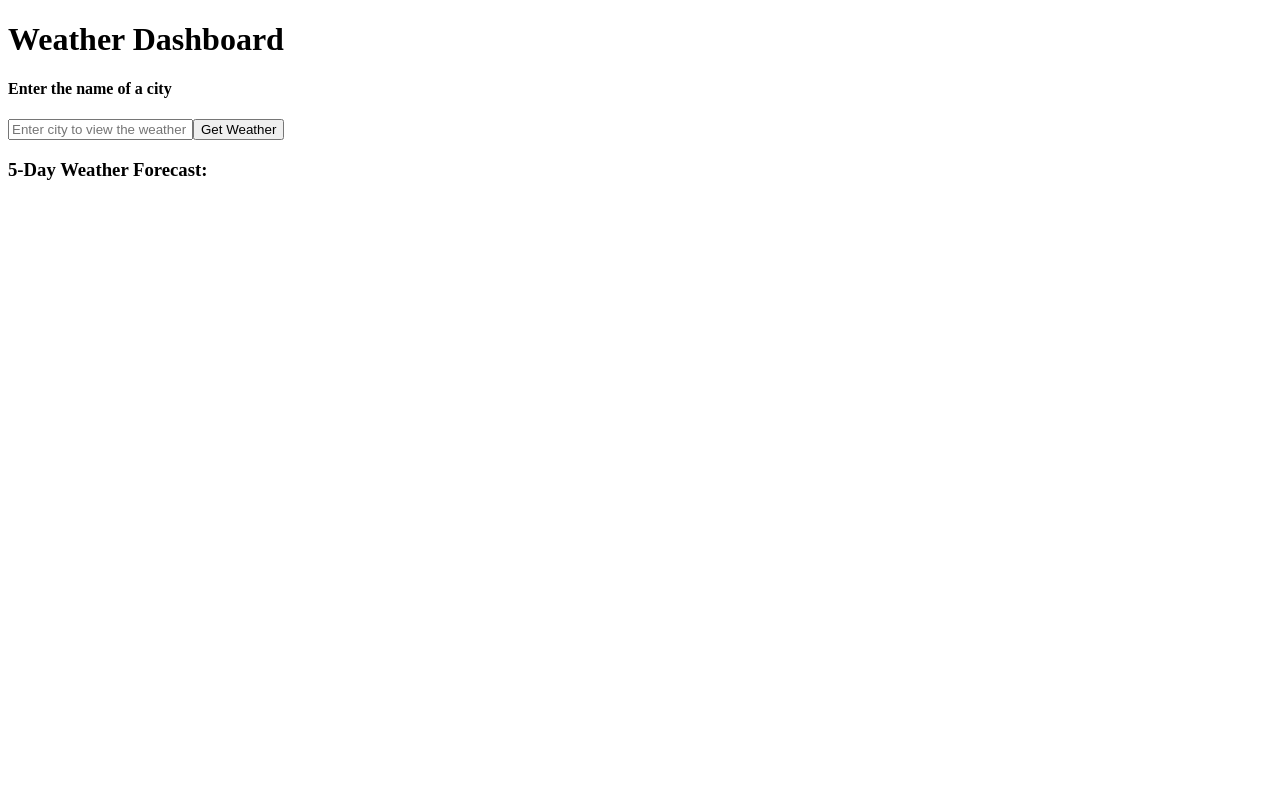
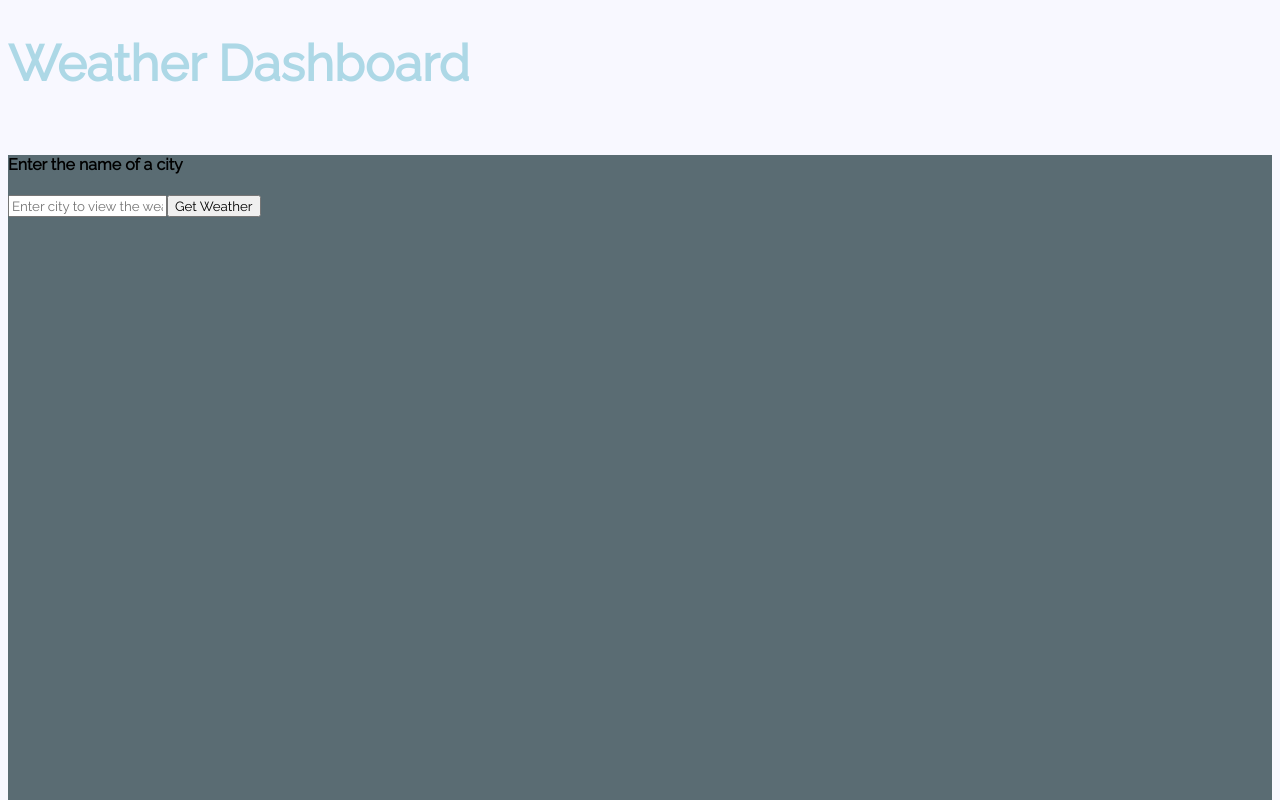
Before and after one commit to samkstark/weather-dashboard, a plain HTML site: page index.html in a window 1280 px wide. Shown: the top 800 px of the page. Drawn offline with Linux system fonts and the light colour scheme.

Commit message:
added first round css

```diff
--- a/assets/script.js
+++ b/assets/script.js
@@ -10,11 +10,11 @@ document.getElementById("searchBtn").addEventListener("click", function () {
     fetch(
         `https://api.openweathermap.org/data/2.5/forecast?q=${city.value}&units=metric&appid=46e193ff5a178d02cba4c8f7f600438b`
       )
-        .then(function (data) {
+        .then(function(data) {
           console.log(data);
           return data.json();
         })
-        .then(function (weatherData) {
+        .then(function(weatherData) {
           console.log(weatherData.list[0].main.temp);
         });
 });
--- a/assets/style.css
+++ b/assets/style.css
@@ -0,0 +1,50 @@
+* {
+    box-sizing: border-box;
+    font-family: 'Raleway', sans-serif;
+
+}
+
+body {
+    background-color: ghostwhite;
+}
+
+h1 {
+    font-size: 50px;
+    font-weight: bold;
+    color: lightblue;
+
+
+}
+
+#weather {
+    display: none;
+}
+
+.navbar {
+    height: 100px;
+}
+
+#cityDisplay, li {
+    color: grey !important;
+}
+
+#searchResults, #cityDisplay, .card {
+    background-color: #5a6c73!important;
+}
+
+#searchResults {
+    height: 100vh;
+}
+
+#forecast, .card {
+    border: 1px solid white !important;
+}
+
+#searchHist li {
+background-color: lightgray;
+color: navy;
+}
+
+p {
+color: beige;
+}
--- a/index.html
+++ b/index.html
@@ -7,7 +7,9 @@
     <title>Weather Dashboard</title>
 
 <!--linking css, bootstrap-->
+    <link href='https://fonts.googleapis.com/css?family=Raleway' rel='stylesheet'>
     <link rel="stylesheet" href="./assets/style.css">
+
 </head>
 <body>
     <div class="container-fluid">
@@ -18,8 +20,8 @@
         </div>
 
         <div class="row">
-            <div class="col-3 pb-2 pt-3" id="searchRes">
-                <div class="row navbar">
+            <div class="col-3 pb-2 pt-3" id="searchResults">
+                <div class="row">
                     <div class="col-12">
                         <h4>Enter the name of a city</h4>
                     </div>
```
